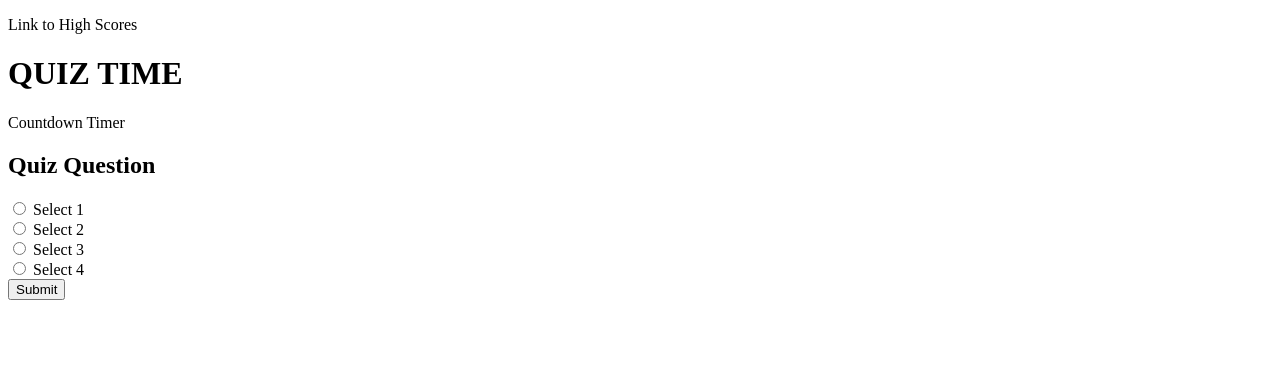
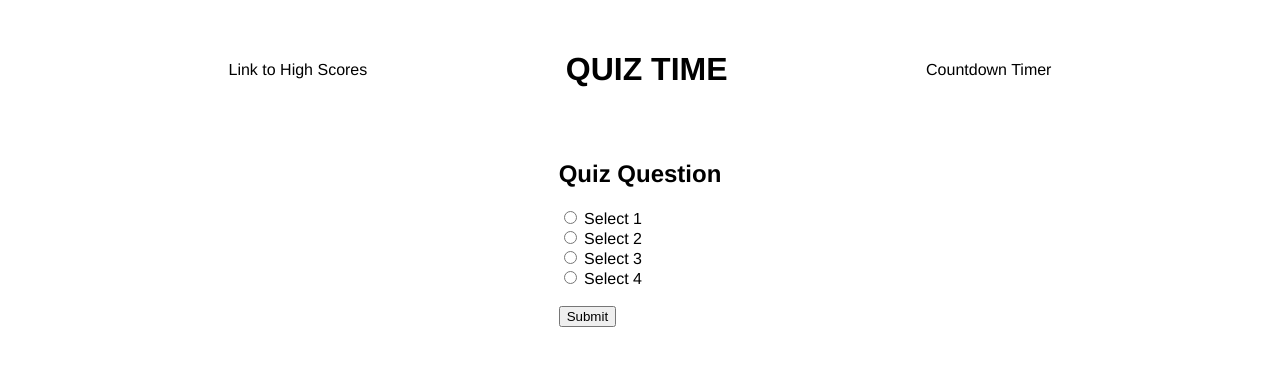
Before and after one commit to oak45985/quizzer, a plain HTML site: page index.html in a window 1280 px wide. Drawn offline with Linux system fonts and the light colour scheme.

Commit message:
basic css set up

```diff
--- a/assets/css/style.css
+++ b/assets/css/style.css
@@ -0,0 +1,30 @@
+* {
+    box-sizing: border-box;
+}
+
+body {
+    background-color: #fff;
+    margin: auto;
+    padding: auto;
+    font-family: Helvetica, Arial, sans-serif;
+    align-items: center;
+    flex-direction: column;
+}
+
+header {
+    padding: 30px 30px;
+    display: flex;
+    align-items: center;
+    flex: wrap;
+    flex-wrap: nowrap;
+    justify-content: space-evenly;
+}
+
+section {
+    display: flex;
+    flex-wrap: wrap;
+    align-items: center;
+    flex-direction: column;
+    padding-left: 20%;
+    padding-right: 20%;
+}
```
Also changed, not shown: index.html (+1 -0 lines).
